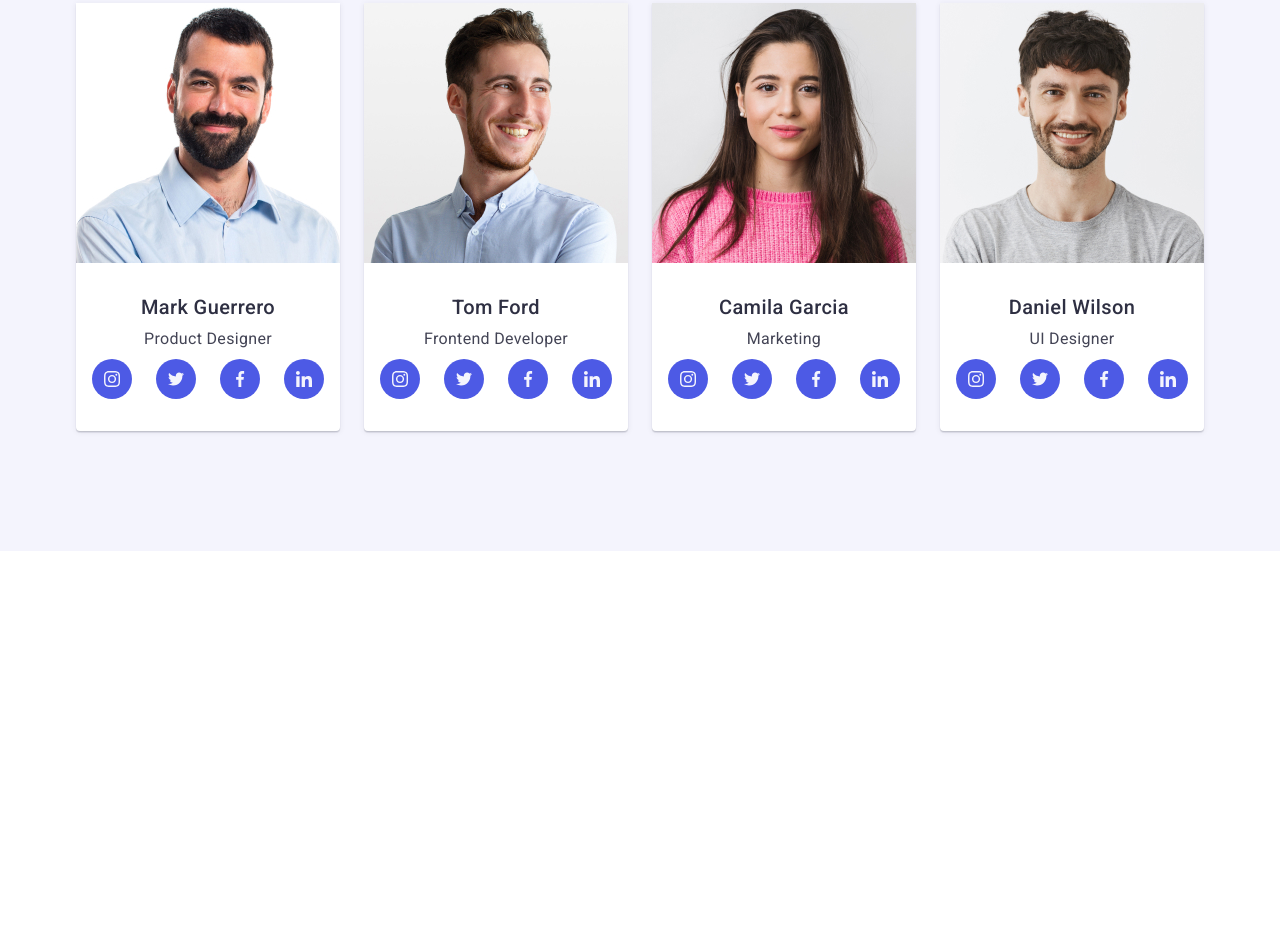
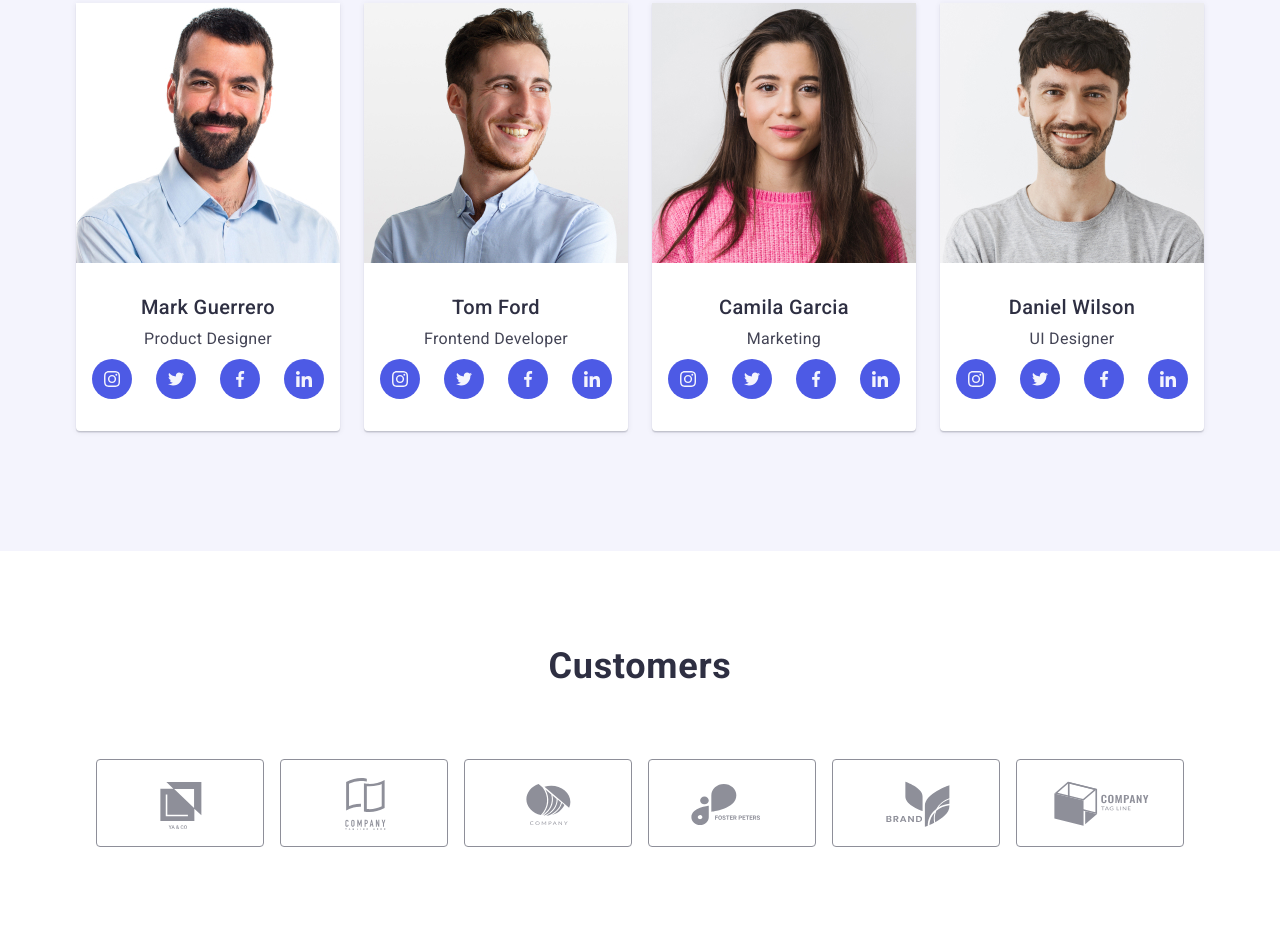
Before and after one commit to YLiubov/goit-markup-hw-06, a plain HTML site: page index.html in a window 1280 px wide. Shown: the part 1285-2228 px from the top of the page. Before the commit the page ends 1836 px from the top, so only its background shows below. Drawn offline with nearby package versions, Linux system fonts and the light colour scheme.

Commit message:
customers

```diff
--- a/css/media.css
+++ b/css/media.css
@@ -70,7 +70,7 @@
     display: none;
     padding-bottom: 120px;
   }
-  /* team style section 4 */
+/* team style section 4 */
   .team {
     padding: 96px 0;
   }
@@ -85,6 +85,10 @@
   }
   .team-item img {
     margin: 0 auto;
+  }
+/* customers style section 5 */
+  .customers-item {
+    width: calc((100% - 48px) / 3);
   }
 }
 
@@ -172,4 +176,8 @@
   .team-item {
     width: calc((100% - 24px * 3) / 4);
   }
+  /* customers style section 5 */
+  .customers-item {
+    width: calc((100% - 120px) / 6);
+  }
 }
--- a/css/styles.css
+++ b/css/styles.css
@@ -647,27 +647,32 @@ img {
 ========= customers style section 5 =========
 */
 .customers {
-	padding-top: 120px;
-	padding-bottom: 120px;
+    padding: 96px 0;
 }
 
 .customers-title {
+	font-weight: 700;
 	text-align: center;
 	font-size: 36px;
-	line-height: 1.1;
+	line-height: 1.11;
+	letter-spacing: 0.02em;
+	text-transform: capitalize;
 	color: var(--color-grey);
 	margin-bottom: 72px;
 }
 
 .customers-list {
 	display: flex;
-	gap: 24px;
+    flex-wrap: wrap;
+    align-items: center;
+    justify-content: center;
+    gap: 72px 16px;
 }
 
 
 .customers-item {
-	width: calc((100% - 120px) / 6);
-	height: 88px;
+    width: calc((100% - 16px) / 2);
+    height: 88px;
 }
 
 .customers-link {
```
Also changed, not shown: index.html (+2 -2 lines).
